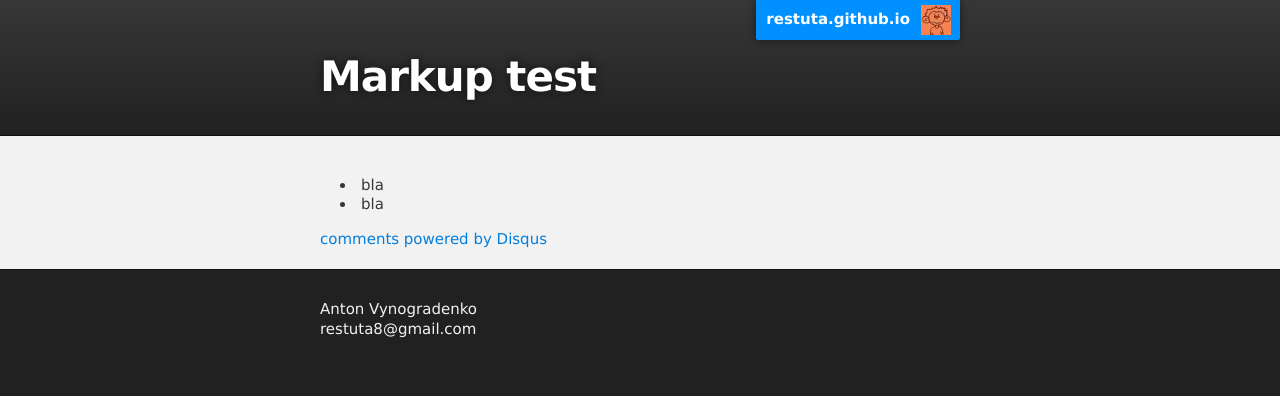
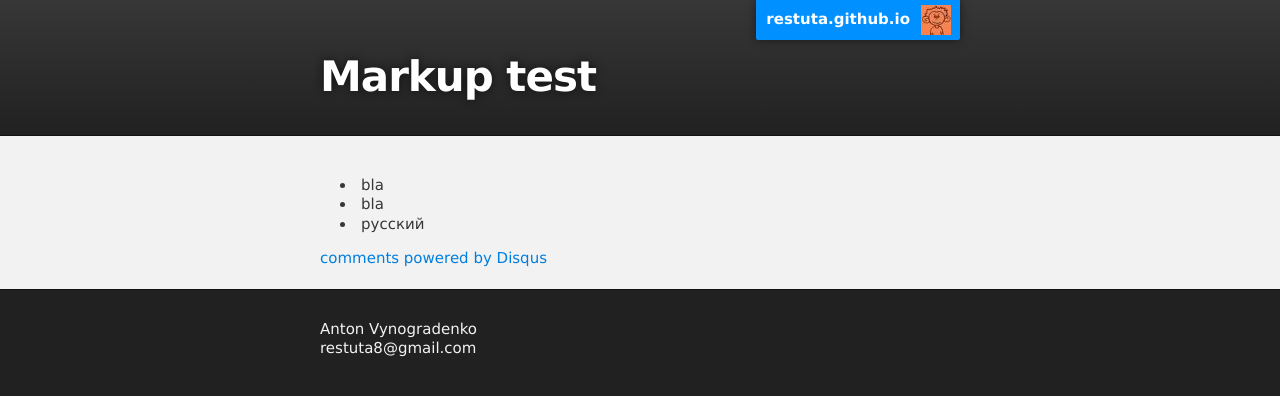
Before and after one commit to Restuta/restuta.github.io, a Jekyll site: the page built from _posts/2013-07-03-markup-test.md, in a window 1280 px wide. Shown: the top 396 px of the page. Built offline with Jekyll 4.4.1, drawn with Linux system fonts in a browser that asks for light colours; comment, search, counter and statistics services are not loaded.

```diff
--- a/_posts/2013-07-03-markup-test.md
+++ b/_posts/2013-07-03-markup-test.md
@@ -4,3 +4,4 @@
 ---
 * bla
 * bla
+* русский
```
